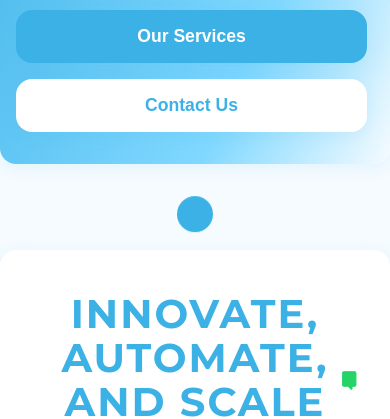
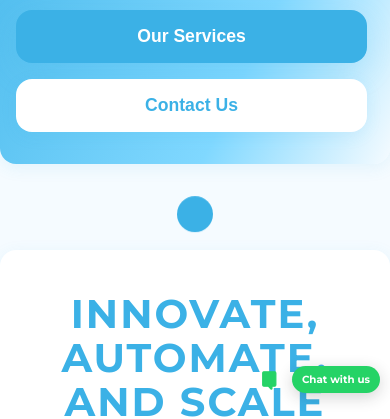
Before and after one commit to codekrafthub/codekraft, a plain HTML site: page index.html in a window 390 px wide. Shown: the part 425-844 px from the top of the page. Drawn offline with Linux system fonts and the light colour scheme; a script that the page names is missing.

Commit message:
mobile accessibilty

```diff
--- a/styles.css
+++ b/styles.css
@@ -703,7 +703,7 @@ section {
     right: 10px;
     bottom: 18px;
     min-width: 44px;
-    width: 44px;
+    width: auto;
     height: 44px;
     border-radius: 22px;
     padding: 0;
@@ -719,9 +719,31 @@ section {
     width: 118px;
   }
   .floating-chat-btn:hover .chat-label,
-  .floating-chat-btn:focus .chat-label {
-    margin-left: 0;
-    font-size: 0.7em;
+  .floating-chat-btn .chat-label {
+    opacity: 1 !important;   /* Always show on mobile */
+    margin-left: 6px;
     padding: 7px 10px;
+    font-size: 0.92em;
+    background: #25D366;
+    color: #fff;
+    border-radius: 20px;
+    box-shadow: 0 4px 16px rgba(34, 34, 34, 0.20);
+    position: relative;
+    white-space: nowrap;
+    transition: none;
+    display: inline-block;
   }
 }
+
+@media (max-width: 600px) {
+  .project-card {
+    background: #fff !important;
+    box-shadow: 0 6px 24px 2px rgba(34, 34, 34, 0.30),
+                0 2px 12px rgba(170, 206, 223, 0.19) !important;
+    border-radius: 20px !important;
+    margin-bottom: 0.8rem !important;
+    cursor: pointer !important;
+    transform: none !important; /* Remove any conflicting transforms */
+    z-index: 1 !important;
+  }
+}
```
